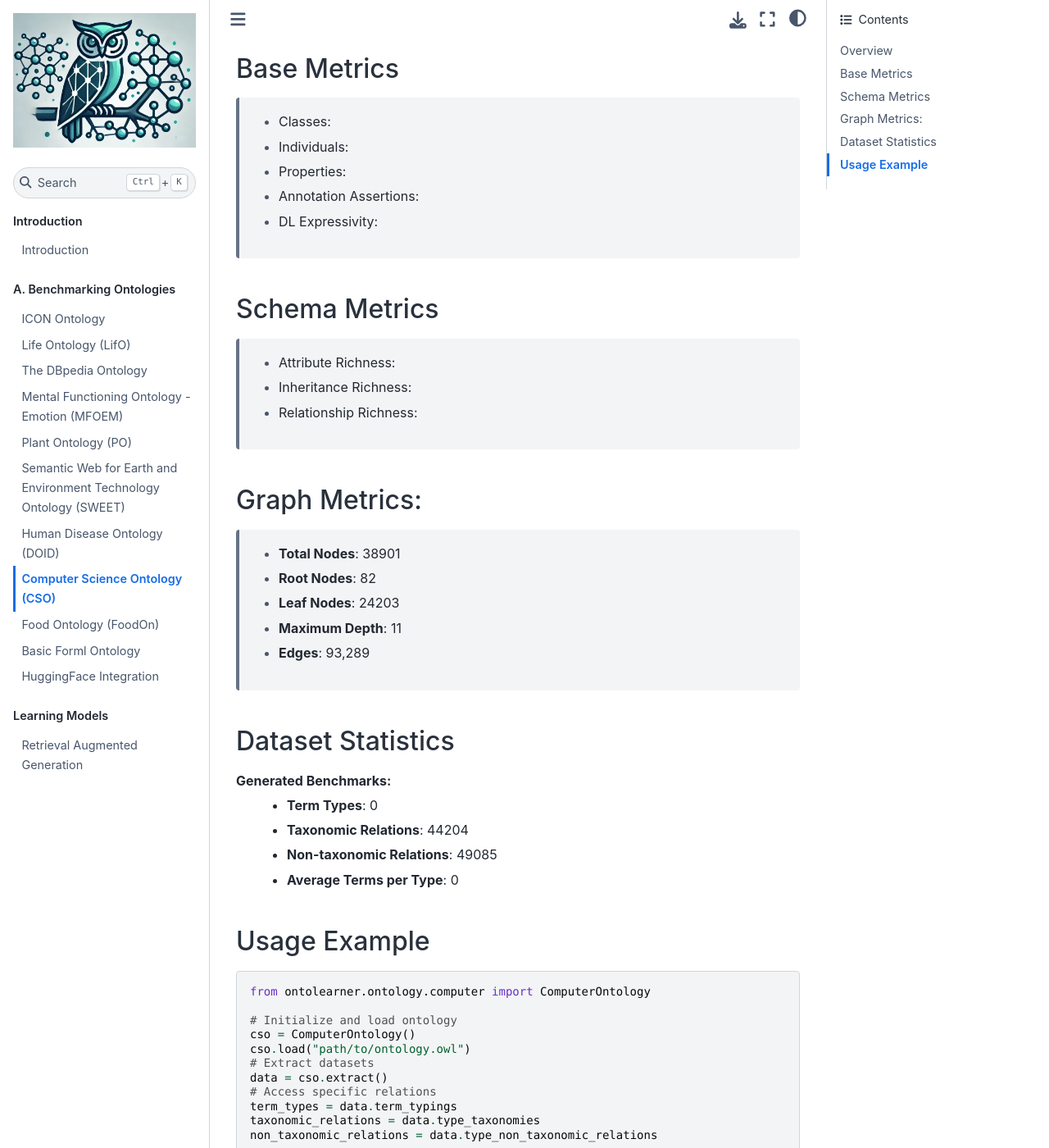
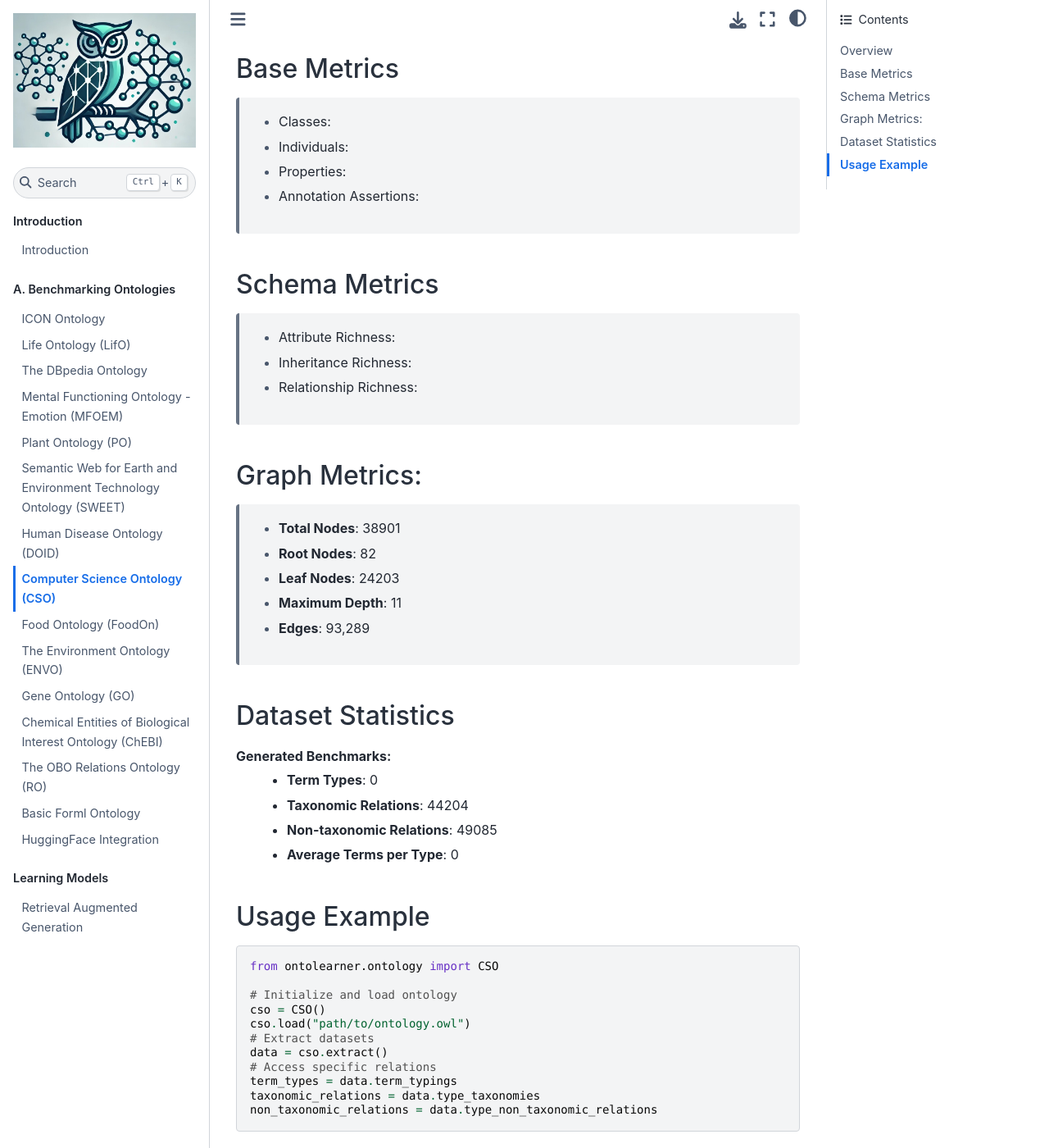
Before and after one commit to sciknoworg/OntoLearner, a Sphinx documentation site: the page built from docs/source/benchmarking/computer_science_ontology.rst, in a window 1280 px wide and 1400 px high, scrolled down 575 px. Shown: the whole window at 82% size. Built offline with Sphinx 7.4.7 and the Sphinx Book theme 1.1.4, drawn with Linux system fonts in a browser that asks for light colours; pages that are not in the unit, such as notebooks, are missing from menus.

Commit message:
:memo: refactored the documentation

```diff
--- a/docs/source/benchmarking/computer_science_ontology.rst
+++ b/docs/source/benchmarking/computer_science_ontology.rst
@@ -22,7 +22,6 @@ Base Metrics
     - Individuals:
     - Properties:
     - Annotation Assertions:
-    - DL Expressivity:
 
 Schema Metrics
 ---------------
@@ -50,10 +49,10 @@ Usage Example
 ------------------
 .. code-block:: python
 
-   from ontolearner.ontology.computer import ComputerOntology
+   from ontolearner.ontology import CSO
 
    # Initialize and load ontology
-   cso = ComputerOntology()
+   cso = CSO()
    cso.load("path/to/ontology.owl")
    # Extract datasets
    data = cso.extract()
```
Also changed, not shown: docs/source/benchmarking/chebi_ontology.rst (renamed from docs/source/benchmarking/chebi.rst), docs/source/benchmarking/environment_ontology.rst (renamed from docs/source/benchmarking/envo.rst), docs/source/benchmarking/gene_ontology.rst (renamed from docs/source/benchmarking/go.rst), docs/source/benchmarking/relations_ontology.rst (renamed from docs/source/benchmarking/relational_ontology.rst).
